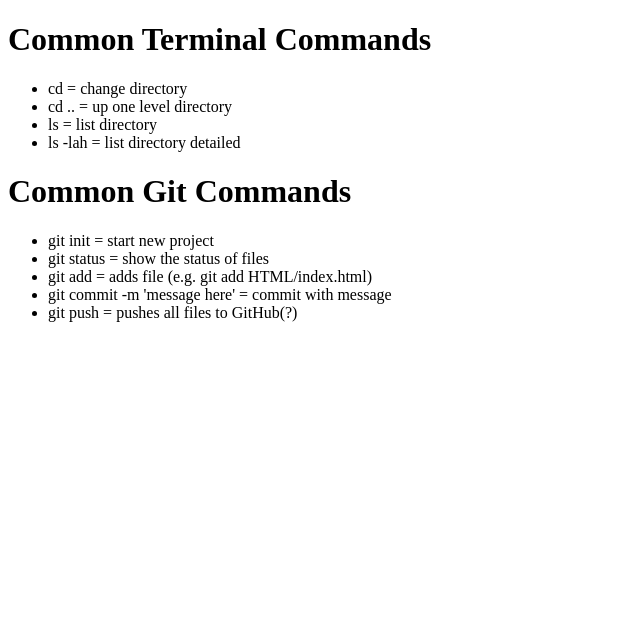
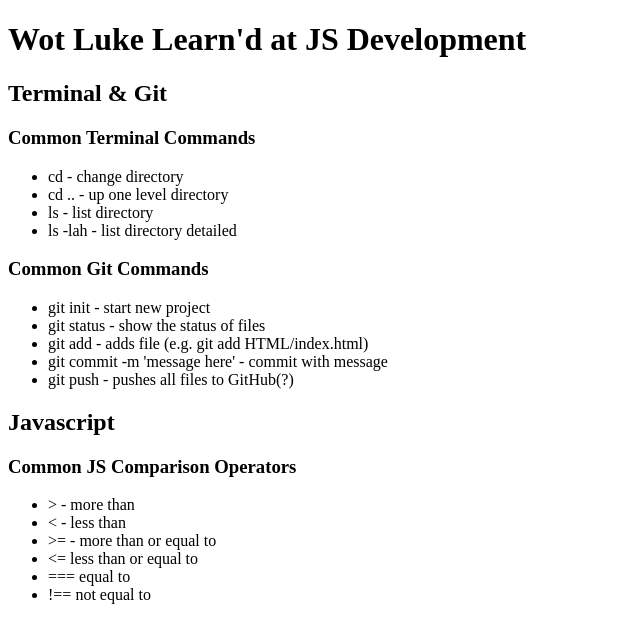
Before and after one commit to lukefest/GA-lesson-01, a plain HTML site: page index.html in a window 1280 px wide. Shown: the whole page, without its empty margins (0-640 px from the left). Drawn offline with Linux system fonts and the light colour scheme.

Commit message:
Added JS Common Comparison Operators and updated page structure

```diff
--- a/index.html
+++ b/index.html
@@ -1,27 +1,43 @@
  <!DOCTYPE html>
 <html lang="en">
 <head>
-<title>Terminal Commands</title>
+<title>Wot Luke discovered at JS Development</title>
 </head>
 
 <body>
 
-  <h1>Common Terminal Commands</h1>
-  <ul>
-      <li>cd = change directory</li>
-      <li>cd .. = up one level directory</li>
-      <li>ls = list directory</li>
-      <li>ls -lah = list directory detailed</li>
-  </ul>
+<h1>Wot Luke Learn'd at JS Development</h1>
 
-  <h1>Common Git Commands</h1>
-  <ul>
-      <li>git init = start new project</li>
-      <li>git status = show the status of files</li>
-      <li>git add = adds file (e.g. git add HTML/index.html)</li>
-      <li>git commit -m 'message here' = commit with message</li>
-      <li>git push = pushes all files to GitHub(?)</li>
-  </ul>
+  <h2>Terminal &amp; Git</h2>
+
+      <h3>Common Terminal Commands</h3>
+          <ul>
+            <li>cd - change directory</li>
+            <li>cd .. - up one level directory</li>
+            <li>ls - list directory</li>
+            <li>ls -lah - list directory detailed</li>
+          </ul>
+
+      <h3>Common Git Commands</h3>
+          <ul>
+            <li>git init - start new project</li>
+            <li>git status - show the status of files</li>
+            <li>git add - adds file (e.g. git add HTML/index.html)</li>
+            <li>git commit -m 'message here' - commit with message</li>
+            <li>git push - pushes all files to GitHub(?)</li>
+          </ul>
+
+  <h2>Javascript</h2>
+
+      <h3>Common JS Comparison Operators</h3>
+          <ul>
+            <li>> - more than</li>
+            <li>< - less than</li>
+            <li>>= - more than or equal to</li>
+            <li><= less than or equal to</li>
+            <li>=== equal to</li>
+            <li>!== not equal to</li>
+          </ul>
 
 </body>
 
```
Also changed, not shown: JS/iz_u_old_enuf_wiv_aliG.js (added, +18 -0 lines), JS/scripts.js (+22 -2 lines).
